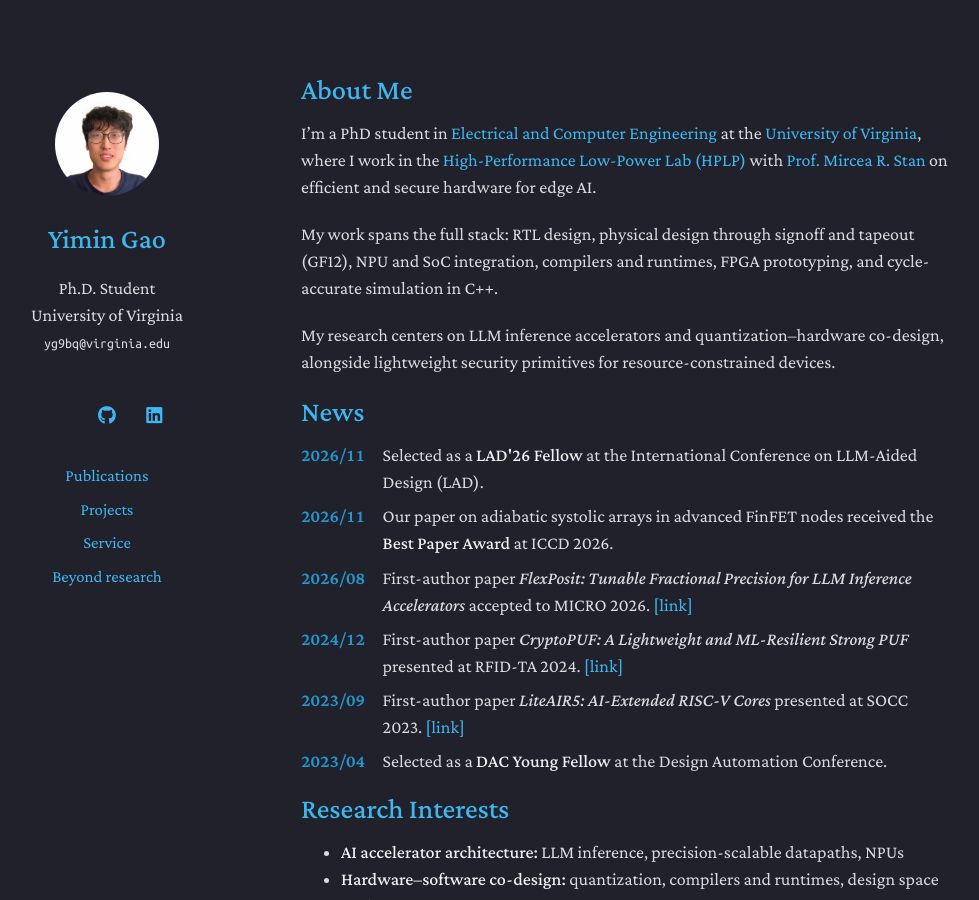
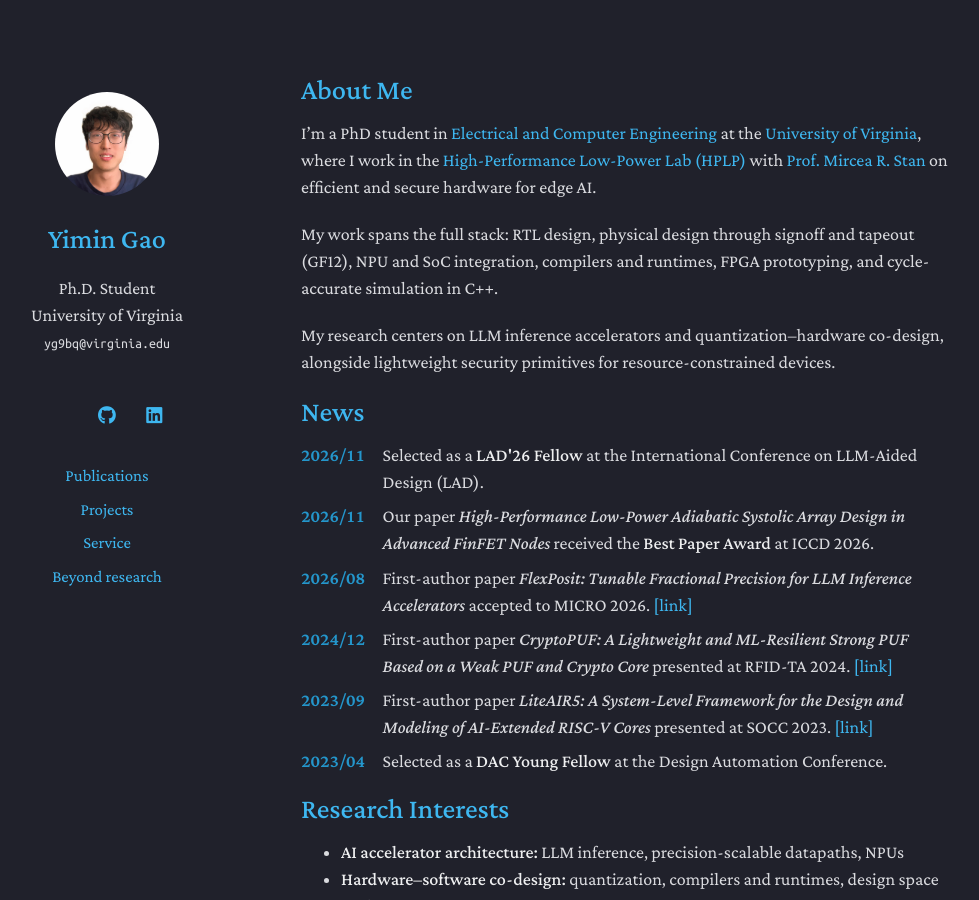
Before and after one commit to YiminGao0113/YiminGao0113.github.io, a Jekyll site: the page built from _pages/about.md, in a window 1280 px wide and 900 px high. Shown: the whole window, without its empty margins (169-1148 px from the left). Built offline with Jekyll 4.4.1, drawn with Linux system fonts in a browser that asks for light colours; a style sheet for code colours, icons or effects is not loaded; our own code applies the rules of GitHub Pages for plain Markdown files.

Commit message:
News: use full paper titles
Co-Authored-By: Claude Opus 5.5 <noreply@anthropic.com>
Claude-Session: https://claude.ai/code/session_01YEvZxk96wYcaPiDtptvMUG

```diff
--- a/_data/news.yml
+++ b/_data/news.yml
@@ -2,15 +2,15 @@
 - date: 2026/11
   text: "Selected as a <strong>LAD'26 Fellow</strong> at the International Conference on LLM-Aided Design (LAD)."
 - date: 2026/11
-  text: "Our paper on adiabatic systolic arrays in advanced FinFET nodes received the <strong>Best Paper Award</strong> at ICCD 2026."
+  text: "Our paper <em>High-Performance Low-Power Adiabatic Systolic Array Design in Advanced FinFET Nodes</em> received the <strong>Best Paper Award</strong> at ICCD 2026."
 - date: 2026/08
   text: "First-author paper <em>FlexPosit: Tunable Fractional Precision for LLM Inference Accelerators</em> accepted to MICRO 2026."
   link: /projects/flexposit
 - date: 2024/12
-  text: "First-author paper <em>CryptoPUF: A Lightweight and ML-Resilient Strong PUF</em> presented at RFID-TA 2024."
+  text: "First-author paper <em>CryptoPUF: A Lightweight and ML-Resilient Strong PUF Based on a Weak PUF and Crypto Core</em> presented at RFID-TA 2024."
   link: https://ieeexplore.ieee.org/document/10965172
 - date: 2023/09
-  text: "First-author paper <em>LiteAIR5: AI-Extended RISC-V Cores</em> presented at SOCC 2023."
+  text: "First-author paper <em>LiteAIR5: A System-Level Framework for the Design and Modeling of AI-Extended RISC-V Cores</em> presented at SOCC 2023."
   link: https://ieeexplore.ieee.org/document/10257058
 - date: 2023/04
   text: "Selected as a <strong>DAC Young Fellow</strong> at the Design Automation Conference."
```
